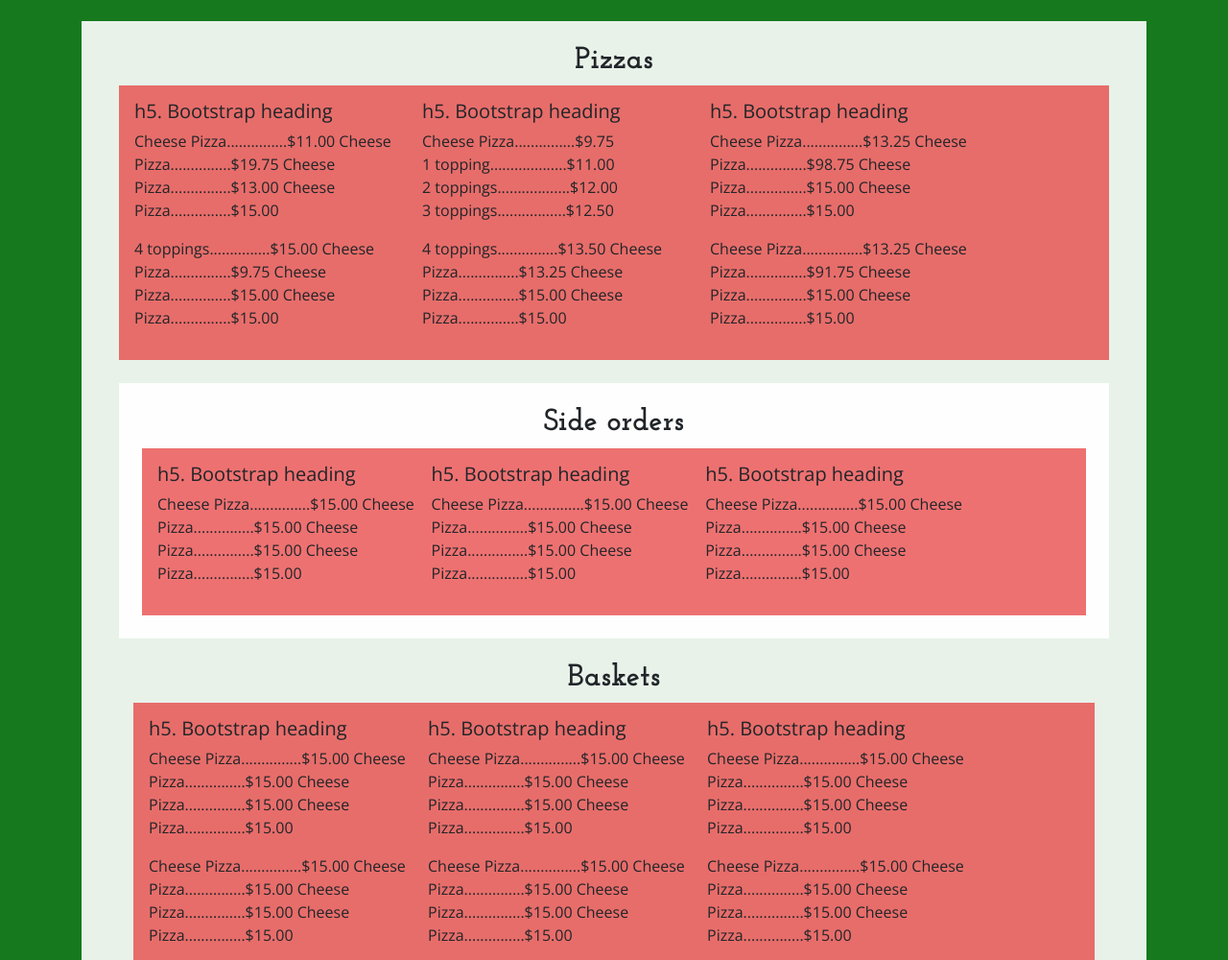
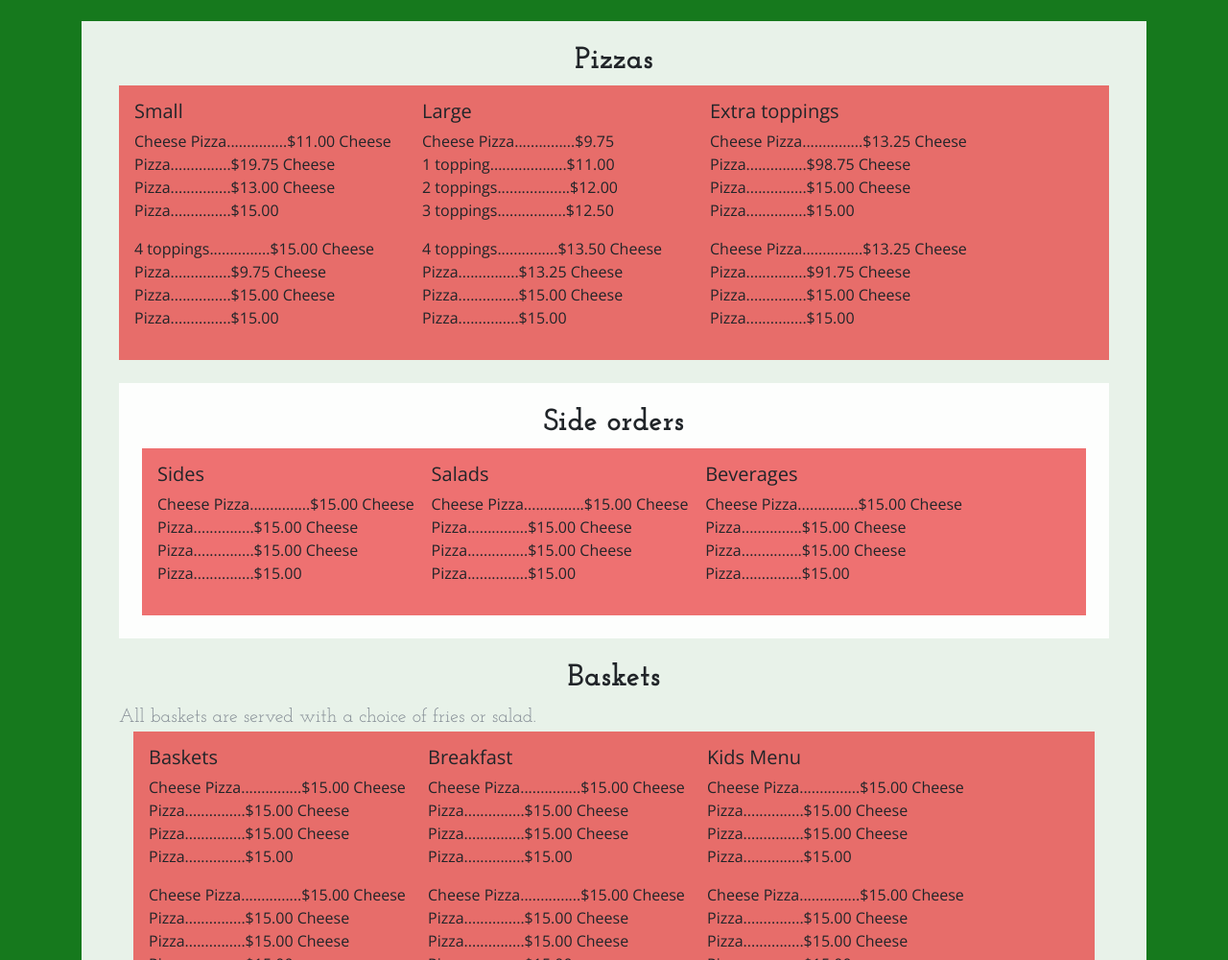
Before and after one commit to alpha-dog/demo, a website: page menu.html in a window 1280 px wide. Shown: the part 1291-2291 px from the top of the page at 96% size. Drawn offline with nearby package versions, Linux system fonts and the light colour scheme; a web font is replaced by a local one.

Commit message:
Menu layout

```diff
--- a/menu.html
+++ b/menu.html
@@ -119,7 +119,7 @@
       <div class="grid">
 
 
-<p class="h5" id=subheading1>h5. Bootstrap heading</p>   <p class="h5" id=subheading1>h5. Bootstrap heading</p>  <p class="h5" id=subheading1>h5. Bootstrap heading</p>
+      <p class="h5" id=subheading1>Small</p>  <p class="h5" id=subheading1>Large</p>  <p class="h5" id=subheading1>Extra toppings</p>
         <p>Cheese Pizza...............$11.00 Cheese Pizza...............$19.75 Cheese Pizza...............$13.00 Cheese Pizza...............$15.00</p>
         <p>Cheese Pizza...............$9.75  <br>1 topping...................$11.00</br> 2 toppings..................$12.00<br> 3 toppings.................$12.50</br></p>
 
@@ -139,7 +139,7 @@
 
         <div class="active">
           <div class="grid">
-<p class="h5" id=subheading1>h5. Bootstrap heading</p>   <p class="h5" id=subheading1>h5. Bootstrap heading</p>  <p class="h5" id=subheading1>h5. Bootstrap heading</p>
+<p class="h5" id=subheading1>Sides</p>   <p class="h5" id=subheading1>Salads</p>  <p class="h5" id=subheading1>Beverages</p>
             <p>Cheese Pizza...............$15.00 Cheese Pizza...............$15.00 Cheese Pizza...............$15.00 Cheese Pizza...............$15.00</p>
 
 
@@ -163,12 +163,13 @@
       <h2><strong>Baskets</strong>
         </h2>
 
-
+               <div id="baskets"class="text-heading text-muted text-lg">All baskets are served with a choice of fries or salad.
+              </div>
 <div class="container">
       <div class="grid">
 
 
-<p class="h5" id=subheading1>h5. Bootstrap heading</p>   <p class="h5" id=subheading1>h5. Bootstrap heading</p>  <p class="h5" id=subheading1>h5. Bootstrap heading</p>
+<p class="h5" id=subheading1>Baskets</p>   <p class="h5" id=subheading1>Breakfast</p>  <p class="h5" id=subheading1>Kids Menu</p>
 
         <p>Cheese Pizza...............$15.00 Cheese Pizza...............$15.00 Cheese Pizza...............$15.00 Cheese Pizza...............$15.00</p>
         <p>Cheese Pizza...............$15.00 Cheese Pizza...............$15.00 Cheese Pizza...............$15.00 Cheese Pizza...............$15.00</p>
```
